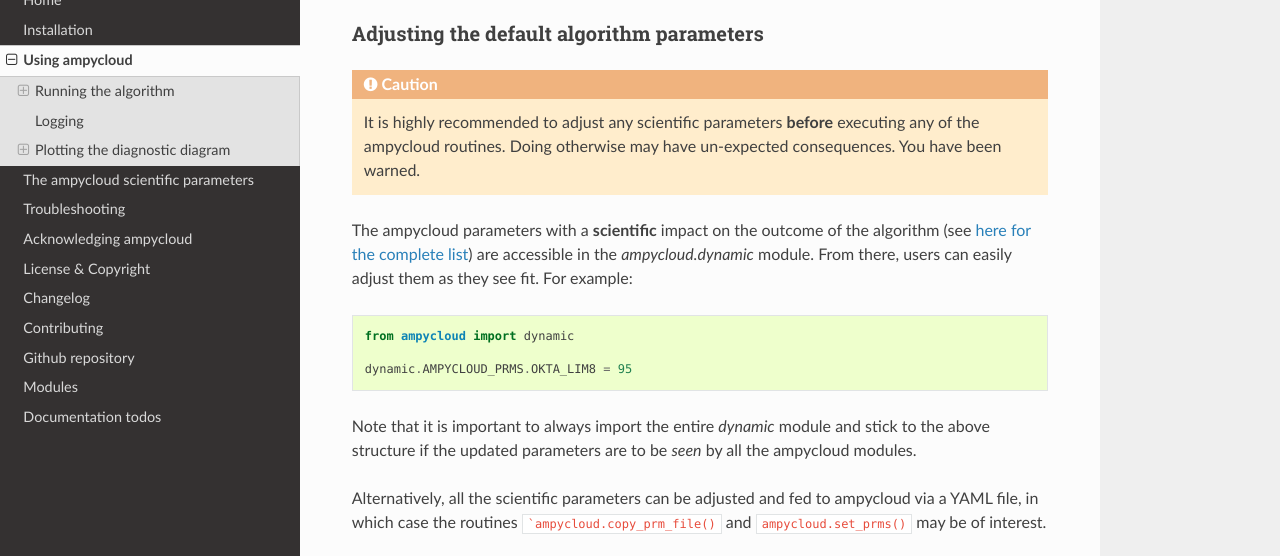
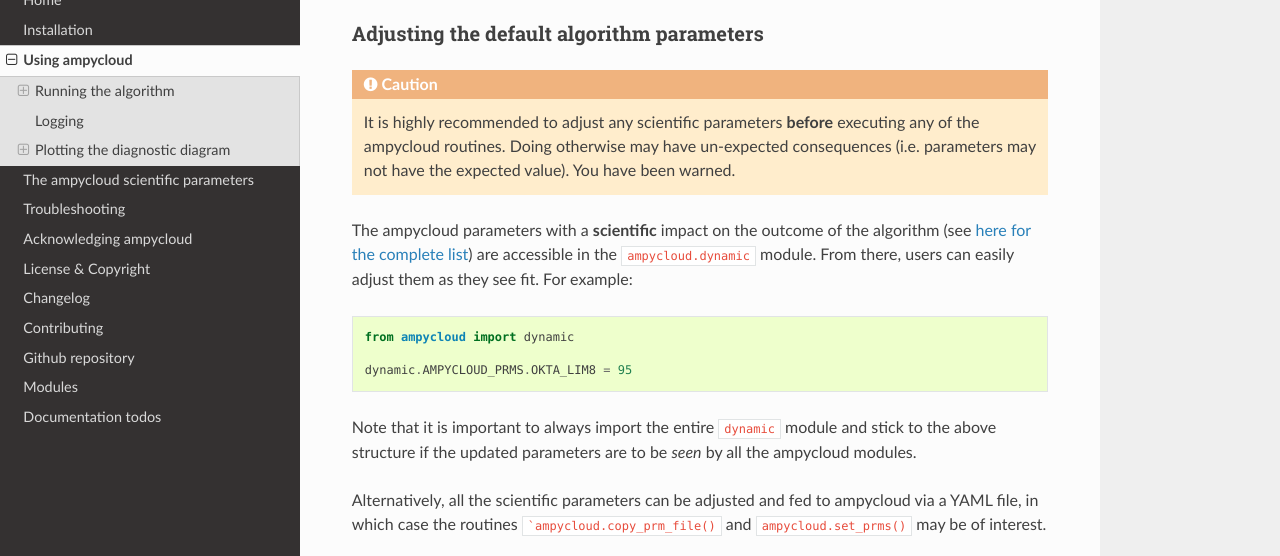
Before and after one commit to MeteoSwiss/ampycloud, a Sphinx documentation site: the page built from docs/source/running.rst, in a window 1280 px wide and 900 px high, scrolled down 669 px, cut to the strip 145-701 px from the top of the window. Built offline with Sphinx 7.4.7 and the Read the Docs theme 2.0.0, drawn with Linux system fonts in a browser that asks for light colours; pages that are not in the unit, such as notebooks, are missing from menus; some of the changed text lies outside the part shown.

Commit message:
Docs update

```diff
--- a/docs/source/running.rst
+++ b/docs/source/running.rst
@@ -39,11 +39,12 @@ Adjusting the default algorithm parameters
 .. caution::
 
     It is highly recommended to adjust any scientific parameters **before** executing any of the
-    ampycloud routines. Doing otherwise may have un-expected consequences. You have been warned.
+    ampycloud routines. Doing otherwise may have un-expected consequences (i.e. parameters may not
+    have the expected value). You have been warned.
 
 The ampycloud parameters with a **scientific** impact on the outcome of the algorithm
 (see :ref:`here for the complete list <parameters:The ampycloud scientific parameters>`)
-are accessible in the `ampycloud.dynamic` module.  From there, users can easily adjust them as they
+are accessible in the ``ampycloud.dynamic`` module.  From there, users can easily adjust them as they
 see fit. For example:
 ::
 
@@ -51,7 +52,7 @@ see fit. For example:
 
     dynamic.AMPYCLOUD_PRMS.OKTA_LIM8 = 95
 
-Note that it is important to always import the entire `dynamic` module and stick to the above
+Note that it is important to always import the entire ``dynamic`` module and stick to the above
 structure if the updated parameters are to be *seen* by all the ampycloud modules.
 
 Alternatively, all the scientific parameters can be adjusted and fed to ampycloud via a YAML file,
--- a/docs/source/scope.rst
+++ b/docs/source/scope.rst
@@ -4,8 +4,8 @@ which requires all its dependencies to be robust and stable.
 This has the following implications for ampycloud:
 
     * The scope of ampycloud will remain limited to the **automatic processing of ceilometer
-      hits**.  In particular, ampycloud does not process Vertical visibility (VV) measurements.
-      Depending on the ceilometer type, the user will need to decide how to treat VV hits before
+      hits**.  In particular, ampycloud does not process Vertical Visibility (VV) measurements.
+      Depending on the ceilometer type, the user will need to decide how to treat VV hits *before*
       passing them to ampycloud, e.g. by removing them or by converting them to cloud base
       heights.
     * ampycloud can evidently be used for R&D work, but the code itself should not be
```
Also changed, not shown: other parts of docs/source/running.rst (+1 -1 lines), docs/source/index.rst (+6 -7 lines), 4 other files.
